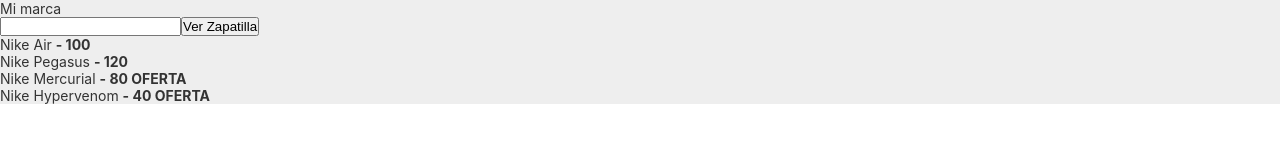
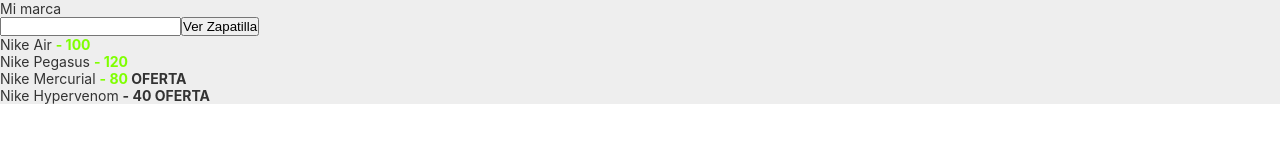
Before and after one commit to Felixmp7/Master-JS, an Angular app in the folder angular-app/: page / in a window 1280 px wide. Shown: the top 160 px of the page. Built offline with nearby package versions, Linux system fonts and the light colour scheme.

Commit message:
Practica uso de directiva ngClass

```diff
--- a/angular-app/src/app/zapatilla/zapatilla.component.html
+++ b/angular-app/src/app/zapatilla/zapatilla.component.html
@@ -1,3 +1,8 @@
+<style>
+    .altoPrecio {
+        color: chartreuse;
+    }
+</style>
 <p>Mi marca</p>
 <input type="text" [(ngModel)]="miZapatilla">
 
@@ -6,7 +11,7 @@
 <ul>
     <li *ngFor="let zapatilla of zapatillas">
         {{zapatilla.nombre}}
-        <strong> - {{zapatilla.precio}}</strong>
+        <strong [class.altoPrecio]="zapatilla.precio >= 80"> - {{zapatilla.precio}}</strong>
         <!-- Directivas: Son funcionalidades que podemos agregar en nuestro html (*ngIf, *ngFor) -->
         <b *ngIf="zapatilla.precio <= 80"> OFERTA</b>
     </li>
```
